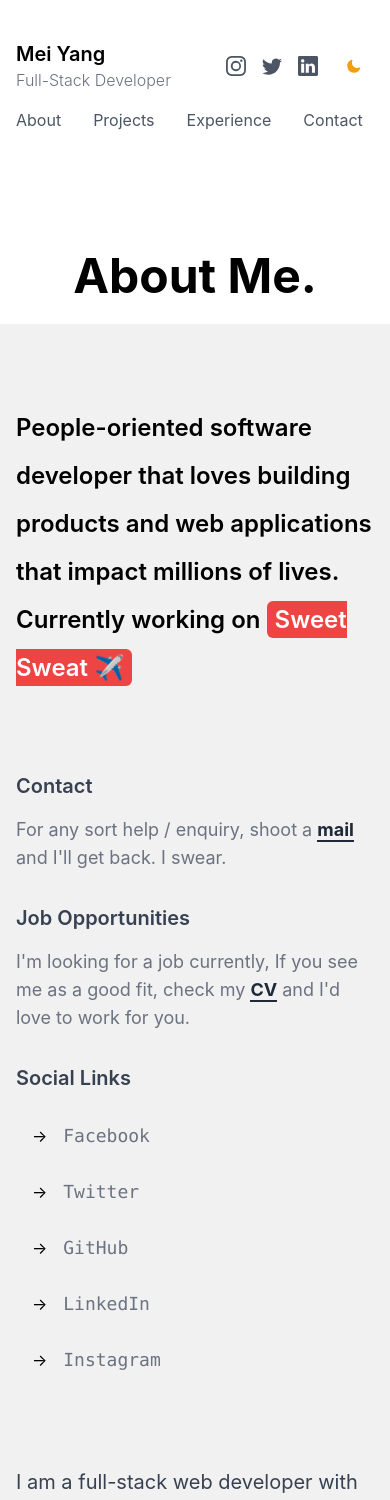
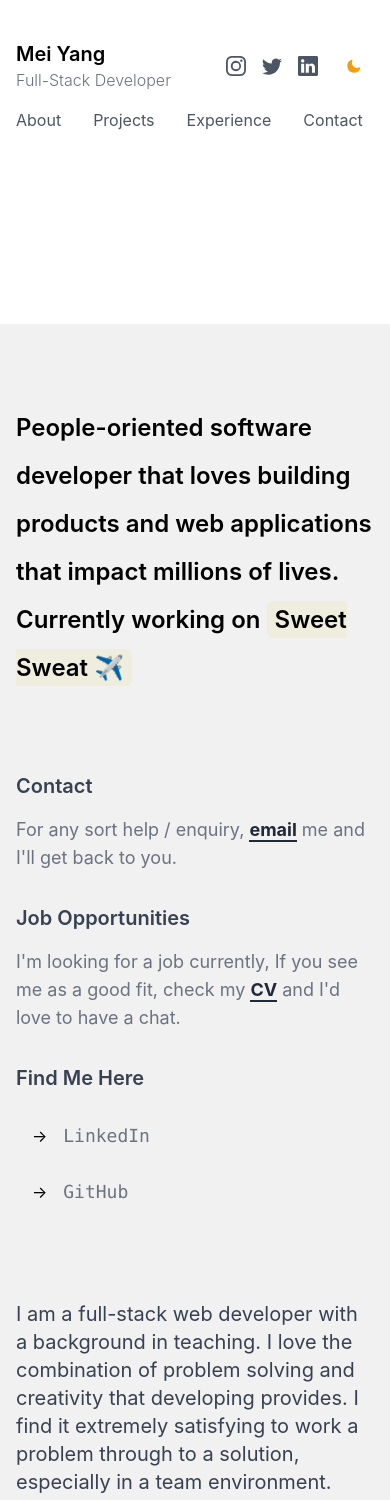
Before and after one commit to manuarora700/simple-developer-portfolio-website, a Next.js app: page /about in a window 390 px wide. Shown: the top 1500 px of the page. Built offline with nearby package versions, Linux system fonts and the light colour scheme.

Commit message:
add changr color on about me

```diff
--- a/components/AboutMe.js
+++ b/components/AboutMe.js
@@ -5,9 +5,9 @@ export default function AboutMe() {
   return (
     <section className="bg-white dark:bg-gray-800">
       <div className="max-w-6xl mx-auto h-48 bg-white dark:bg-gray-800">
-        <h1 className=" text-5xl md:text-9xl font-bold py-20 text-center md:text-left">
+        {/* <h1 className=" text-5xl md:text-9xl py-20 text-center md:text-left">
           About Me.
-        </h1>
+        </h1> */}
       </div>
       <div className="bg-[#F1F1F1] -mt-10 dark:bg-gray-900">
         <div className="text-container max-w-6xl mx-auto pt-20">
@@ -17,7 +17,7 @@ export default function AboutMe() {
           >
             {userData.about.title}. Currently working on{" "}
             <a
-              className="bg-red-500 rounded-md px-2 py-1 text-white"
+              className="bg-[#EEEDDE] -500 rounded-md px-2 py-1 text-Black"
               href={userData.about.currentProjectUrl}
             >
               {userData.about.currentProject} ✈️
@@ -34,14 +34,14 @@ export default function AboutMe() {
                 Contact
               </h1>
               <p className="text-lg text-gray-500 mt-4 dark:text-gray-300">
-                For any sort help / enquiry, shoot a{" "}
+                For any sort help / enquiry, {" "}
                 <a
                   href={`mailto:${userData.email}`}
                   className="text-gray-800 border-b-2 border-gray-800 dark:border-gray-300 font-bold dark:text-gray-300"
                 >
-                  mail
+                  email
                 </a>{" "}
-                and I'll get back. I swear.
+                me and I'll get back to you.
               </p>
             </div>
             <div className="mt-8">
@@ -58,15 +58,15 @@ export default function AboutMe() {
                 >
                   CV
                 </a>{" "}
-                and I'd love to work for you.
+                and I'd love to have a chat.
               </p>
             </div>
             {/* Social Links */}
             <h1 className="text-xl font-semibold text-gray-700 mt-8 dark:text-gray-200">
-              Social Links
+              Find Me Here
             </h1>
             <div className="mt-4 ml-4">
-              <div className="flex flex-row justify-start items-center ">
+              {/* <div className="flex flex-row justify-start items-center ">
                 <a
                   href={userData.socialLinks.facebook}
                   className="flex flex-row items-center space-x-4 group"
@@ -77,8 +77,8 @@ export default function AboutMe() {
                     Facebook
                   </p>
                 </a>
-              </div>
-              <div className="flex flex-row justify-start items-center">
+              </div> */}
+              {/* <div className="flex flex-row justify-start items-center">
                 <a
                   href={userData.socialLinks.twitter}
                   className="flex flex-row items-center space-x-4 group"
@@ -87,6 +87,18 @@ export default function AboutMe() {
                   <p className="text-lg text-gray-500 font-mono relative overflow-hidden dark:text-gray-300">
                     <div className="absolute h-0.5 w-full bg-gray-400 bottom-0 transform -translate-x-24 group-hover:translate-x-0 transition duration-300"></div>
                     Twitter
+                  </p>
+                </a>
+              </div> */}
+                <div className="flex flex-row justify-start items-center">
+                <a
+                  href={userData.socialLinks.linkedin}
+                  className="flex flex-row items-center space-x-4 group"
+                >
+                  <div className="my-4">&rarr;</div>
+                  <p className="text-lg text-gray-500 font-mono relative overflow-hidden dark:text-gray-300">
+                    <div className="absolute h-0.5 w-full bg-gray-400 bottom-0 transform -translate-x-24 group-hover:translate-x-0 transition duration-300"></div>
+                    LinkedIn
                   </p>
                 </a>
               </div>
@@ -102,19 +114,7 @@ export default function AboutMe() {
                   </p>
                 </a>
               </div>
-              <div className="flex flex-row justify-start items-center">
-                <a
-                  href={userData.socialLinks.linkedin}
-                  className="flex flex-row items-center space-x-4 group"
-                >
-                  <div className="my-4">&rarr;</div>
-                  <p className="text-lg text-gray-500 font-mono relative overflow-hidden dark:text-gray-300">
-                    <div className="absolute h-0.5 w-full bg-gray-400 bottom-0 transform -translate-x-24 group-hover:translate-x-0 transition duration-300"></div>
-                    LinkedIn
-                  </p>
-                </a>
-              </div>
-              <div className="flex flex-row justify-start items-center">
+              {/* <div className="flex flex-row justify-start items-center">
                 <a
                   href={userData.socialLinks.twitter}
                   className="flex flex-row items-center space-x-4 group"
@@ -125,7 +125,7 @@ export default function AboutMe() {
                     Instagram
                   </p>
                 </a>
-              </div>
+              </div> */}
             </div>
           </div>
           {/* Text area */}
--- a/constants/data.js
+++ b/constants/data.js
@@ -69,46 +69,39 @@ const userData = {
       `●	Pair-Programmed with teammates daily on coding exercise and weekly group project, including utilising JavaScript React, HTML, CSS, Handlebars, integrating APIs in the client-side, adapting Bootstrap and Figma for the user interface, constructing backend routes with Express, Node,js and database with SQLite and db diagrams.`,
       `●	Implemented Agile Software Development methodology, Version Control (Git) and Test-Driven Development to design products, build wireframes and user stories with Mural, utilised Trello to minimise tasks, debug and test, deliver products and summarise retro meetings. `,
       `●	Discovered Semantic UI as a CSS library and learned how to use it by reading the documentation in  our project: kiwikickz. Managed the dynamic of the team as the ‘Vibe Checker’, resolved team conflicts and enjoyed coding with team members and debugging, thus creating a more collaborative work environment and helping team reach MVP a half day earlier than planned.`
-    ]
+    ],
     },
     {
       title: "Registered Preschool Teacher",
       company: "Kindercare Learning Centre",
       year: "2019-2021",
-      companyLink: "https://tailwindmasterkit.com",
-      desc: "Developed a marketplace for tailwind web components (React, HTML and Angular) and templates.",
+      companyLink: "https://www.kindercare.co.nz/",
+      desc: [`●	Fostered positive relationships with children and their families, including demonstrating quality teaching practices, responding effectively and communicating efficiently regarding queries and requests, identifying and addressing the pain points of parents’ feedback, receiving 100% of positive feedback from management and parents, increasing parents’ loyalty to the centre.`,`●	Collaborated with senior teachers on multiple functions including organising festival events, delivering professional development, and general support to pass the Ministry review and increasing Educa (teaching platform) parent submissions from 60% to 75%. `, `●	Evaluated teaching practices through surveys and initialised cultural-based activities which cultivated our children's learning and improved learning outcomes. `],
     },
     {
-      title: "Founder and Developer",
-      company: "Algochurn",
-      year: "2021",
-      companyLink: "https://algochurn.com",
-      desc: "Your last moment revision friend right before a Tech coding interview. Practice problems and get hired at top Product based companies.",
+      title: "Customer Service Specialist",
+      company: "Hollywood Expresso",
+      year: "2017-2018",
+      companyLink: "",
+      desc: [`●	Fulfilled retail administrative duties including serving customers, sales and inventory, managing daily financial transactions and handling all account responsibilities efficiently including petty cash, monthly accounts payable and receivable statements, which increased efficiency of store operation.`, `●	Delivered exceptional service through catering to the customers’ preferences and needs, resolving issues in a timely manner and sharing benefits of additional services, which resulted in 100% customer’s satisfaction and a growth in customer loyalty and increase of sales income for 8%.  `],
     },
     {
-      title: "Internship",
-      company: "Intel Corporation",
-      year: "2019",
-      companyLink: "https://intel.com",
-      desc: "Developed pothole detection system with OpenCV and computer vision, detects potholes on roads and informs the driver.",
+      title: "Backpacker",
+      company: "Travel",
+      year: "2016-2017",
+      companyLink: "",
+      desc: "Faced constant challenges and adapted to ever changing environments. Developed a strong sense of resilience and stayed optimistic while discovering New Zealand",
     },
     {
       title: "Graduation",
-      company: "UPES, Dehradun.",
-      year: "2019",
-      companyLink: "https://upes.co.in",
-      desc: "Major in Computer Science and Engineering with a CGPA of 7.0. Nobody asks this but it's okay.",
-    },
-    {
-      title: "High School",
-      company: "Delhi Public School, Jaipur.",
+      company: "Wuhan University of Science and Technology",
       year: "2015",
-      companyLink: "https://upes.co.in",
-      desc: "Subjects being PCM - I barely survived with 93.6% marks aggregate. Flex fridays, fellas.",
+      companyLink: "",
+      desc: "BS in Engineering, GPA: A",
     },
   ],
   resumeUrl:
-    "https://drive.google.com/file/d/1xmE3BOmgM7TAOOgVp36xQIQvYDntDYoo/view?usp=sharing",
+    "https://drive.google.com/file/d/19Hv4kGlogxUC82UJXEniqxH9zrQjYyg6/view?usp=sharing",
   socialLinks: {
     instagram: "https://instagram.com/maninthere",
     twitter: "https://twitter.com/mannupaaji",
```
